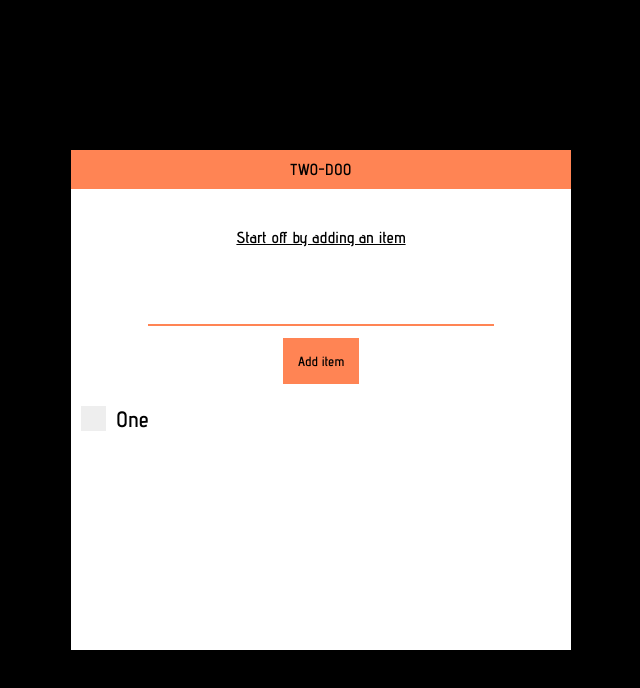
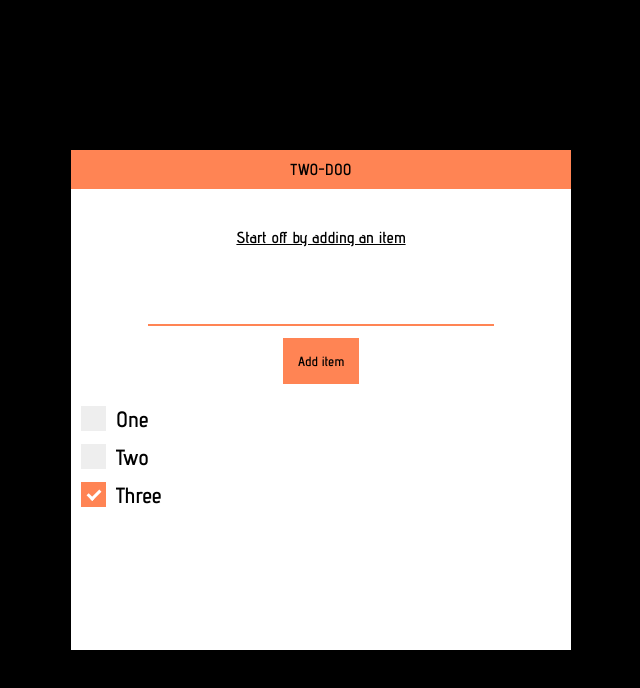
Before and after one commit to otilor/todoList, a plain HTML site: page index.html in a window 1280 px wide. Shown: the whole page, without its empty margins (319-959 px from the left). Drawn offline with Linux system fonts and the light colour scheme.

Commit message:
Add other todo items
Took 9 minutes

```diff
--- a/index.html
+++ b/index.html
@@ -23,6 +23,16 @@
                     <input type="checkbox" >
                     <span class="checkmark"></span>
                 </label>
+
+                <label class="container">Two
+                    <input type="checkbox" >
+                    <span class="checkmark"></span>
+                </label>
+
+                <label class="container">Three
+                    <input type="checkbox" checked>
+                    <span class="checkmark"></span>
+                </label>
             </div>
 
 
```
